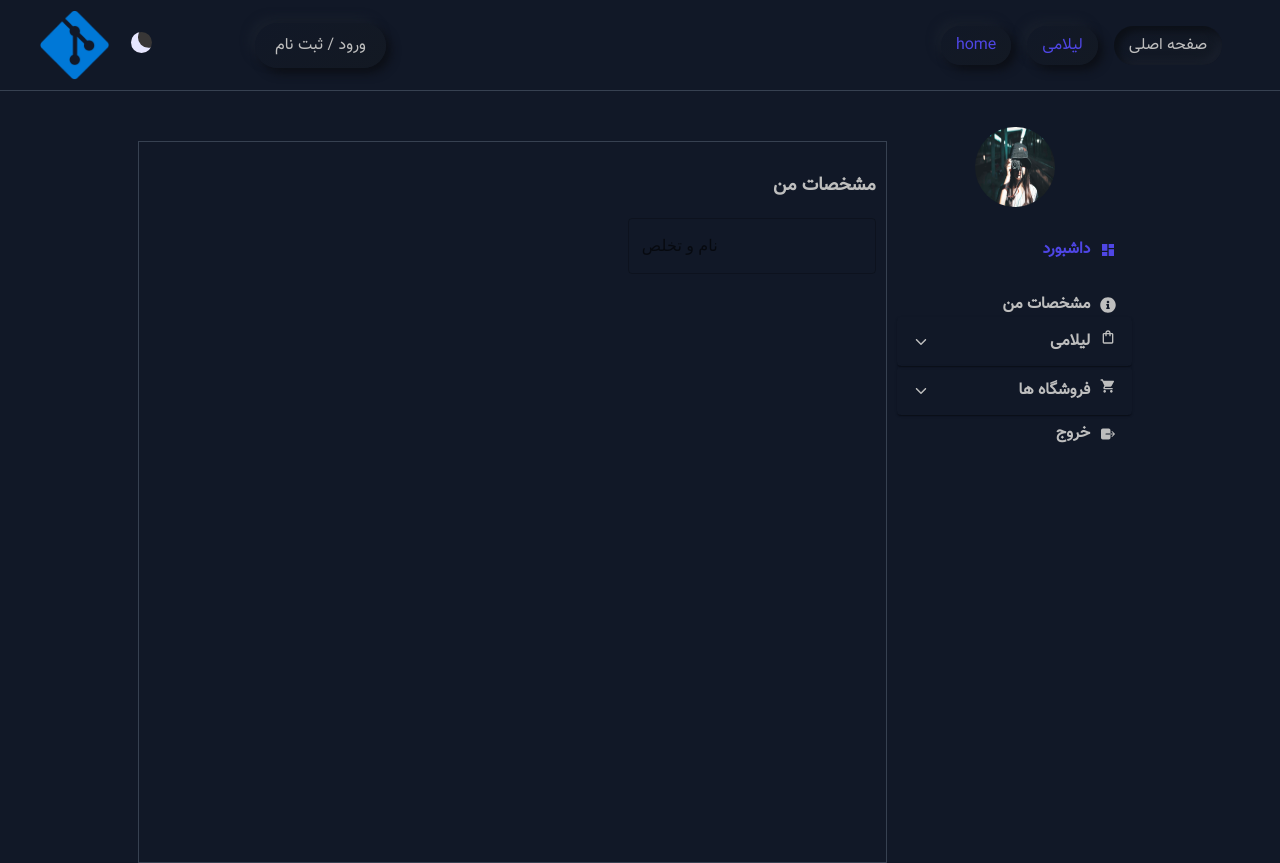
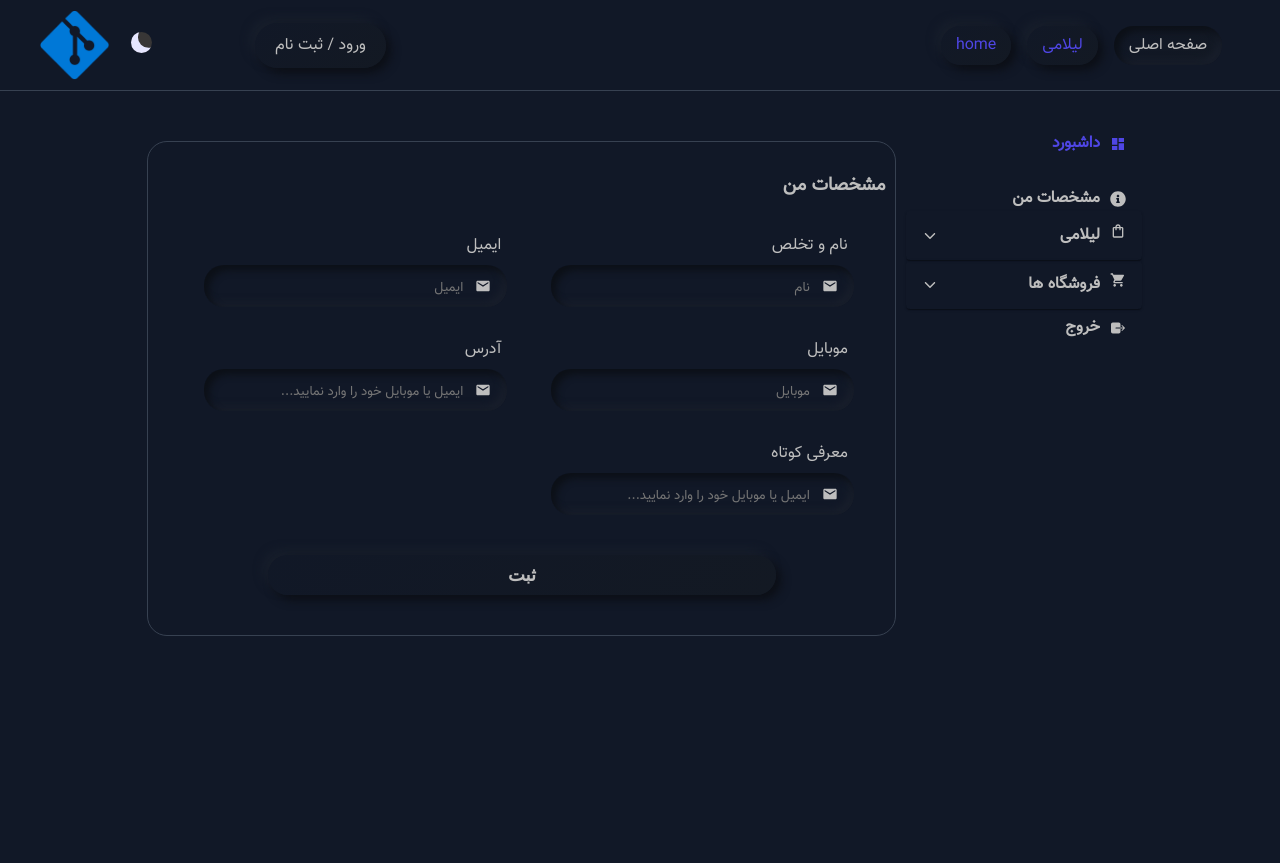
Before and after one commit to omidshayan/arya-web-app-front, a React (Create React App) app: page /userInfo in a window 1280 px wide. After the commit the page ends 800 px from the top, so only its background shows below. Built offline with nearby package versions, Linux system fonts and the light colour scheme.

Commit message:
user info

```diff
--- a/src/App.css
+++ b/src/App.css
@@ -96,6 +96,9 @@ a{
 .t-a{
   text-align: center;
 }
+.d-flex{
+  display: flex;
+}
 .d-flex-all{
   display: flex;
   align-items: center;
--- a/src/Validations/register.js
+++ b/src/Validations/register.js
@@ -14,7 +14,7 @@ export const registerSchema = Yup.object().shape({
 
   mobile: Yup.string()
   .min(10, "موبایل حداقل باید 10 عدد باشد")
-  .max(11, "موبایل حداکثر باید 10 عدد  باشه")
+  .max(10, "موبایل حداکثر باید 10 عدد  باشه")
   .required("نمبر خود را وارد نمایید"),
 
 
@@ -30,6 +30,34 @@ export const registerSchema = Yup.object().shape({
     .required("رمزعبور الزامی است"),
 });
 
+export const userInfo = Yup.object().shape({
+  name: Yup.string()
+  .min(3, "نام حداقل باید 3 حرف باشد")
+  .max(30, "نام حداکثر باید 30 حرف  باشه")
+  .required("نام خود را وارد نمایید"),
+
+  mobile: Yup.string()
+  .min(10, "موبایل حداقل باید 10 عدد باشد")
+  .max(10, "موبایل حداکثر باید 10 عدد  باشه")
+  .required("نمبر خود را وارد نمایید"),
+
+
+  email: Yup.string()
+  .email("ایمیل نا معتبر است")
+  .min(10, "ایمیل نا معتبر است")
+  .max(50, "ایمیل نا معتبر است")
+  .required("ایمیل الزامی است"),
+
+  shortDesc: Yup.string()
+    .min(6, "معرفی کوتاه حداقل باید 6 حرف باشد")
+    .max(400, "معرفی کوتاه حداکثر باید 400 کاراکتر  باشه"),
+
+    address: Yup.string()
+    .min(6, "آدرس حداقل باید 6 حرف باشد")
+    .max(100, "آدرس حداکثر باید 100 کاراکتر  باشه"),
+});
+
+
 export const forgetPassSchema = Yup.object().shape({
   email: Yup.string()
   .email("ایمیل نا معتبر است")
--- a/src/components/userPanel/userContent/UserContent.css
+++ b/src/components/userPanel/userContent/UserContent.css
@@ -1,6 +1,7 @@
 .userContent{
     width: 71%;
-    height: 700px;
+    height: auto;
     border: 1px solid var(--border-color);
     margin-top: 50px;
+    border-radius: 20px;
 }
--- a/src/components/userPanel/userContent/UserContent.jsx
+++ b/src/components/userPanel/userContent/UserContent.jsx
@@ -5,7 +5,7 @@ import UserSidebar from "../userSidebar/UserSidebar";
 export default function UserContent({ title, children }) {
   return (
     <>
-      <div className="singleContainer d-flex-all">
+      <div className="singleContainer d-flex">
         <UserSidebar />
         <div className="userContent p-10">
           <h3>{title}</h3>
--- a/src/components/userPanel/userInfo/UserInfo.css
+++ b/src/components/userPanel/userInfo/UserInfo.css
@@ -1,5 +1,22 @@
-.ttt{
-    color: red !important;
-    direction: ltr !important;
-    border: 1px solid green;
+.userInfo{
+    display: flex;
+    padding: 10px;
+    flex-wrap: wrap;
+    margin: 0 auto;
 }
+.inputParent{
+    width: 49%;
+    margin-top: 5px;
+}
+.inputTitle{
+    width: 95%;
+    margin-right: 8%;
+}
+.backInput{
+    width: 84%;
+    height: 30px;
+    box-shadow: var(--active-shadow);
+    margin: 7px auto 0 auto;
+    border-radius: 20px;
+    padding: 6px;
+}
--- a/src/components/userPanel/userInfo/UserInfo.jsx
+++ b/src/components/userPanel/userInfo/UserInfo.jsx
@@ -1,15 +1,140 @@
-import React from 'react'
-import UserContent from '../userContent/UserContent'
-import TextField from '@mui/material/TextField';
-import './UserInfo.css';
-
+import { useState } from "react";
+import UserContent from "../userContent/UserContent";
+import "./UserInfo.css";
+import { Formik, Form, Field } from "formik";
+import { Helmet } from "react-helmet";
+import { FaKey } from "react-icons/fa6";
+import { MdEmail } from "react-icons/md";
+import { userInfo } from "./../../../Validations/register";
+import Loading from "./../../loading/Loading";
+import { useTranslation } from "react-i18next";
+import { Link } from "react-router-dom";
 
 export default function UserInfo() {
+  const { t } = useTranslation();
+  const [loading, setLoading] = useState(false);
+
   return (
     <>
-        <UserContent title="مشخصات من">
-        <TextField className='ttt' id="outlined-basic" label="نام و تخلص" variant="outlined" />
-        </UserContent>
+      <UserContent title="مشخصات من">
+        <Helmet>
+          <title> مشخصات پنل کاربری</title>
+        </Helmet>
+
+        <Formik
+          initialValues={{ name: "", mobile: "", email: "", address: "", shortDesc: "" }}
+          onSubmit={(values, actions) => {
+            //   handleSubmit(values, actions);
+            console.log(values);
+          }}
+          validationSchema={userInfo}
+        >
+          {({ touched, errors }) => (
+            <Form>
+              <div className="userInfo">
+                <div className="inputParent">
+                  <div className="inputTitle">نام و تخلص</div>
+                  <div className="backInput d-flex-align">
+                    <MdEmail className="intpuIcon" />
+                    <Field
+                      type="text"
+                      name="name"
+                      className="loginInput"
+                      placeholder={t("name")}
+                    />
+                  </div>
+                  <span className="msgError">
+                    {touched.name &&
+                      errors.name &&
+                      errors.name}
+                  </span>
+                </div>
+
+                <div className="inputParent">
+                  <div className="inputTitle">ایمیل</div>
+                  <div className="backInput d-flex-align">
+                    <MdEmail className="intpuIcon" />
+                    <Field
+                      type="email"
+                      name="email"
+                      className="loginInput"
+                      placeholder={t("email")}
+                    />
+                  </div>
+                  <span className="msgError">
+                    {touched.email &&
+                      errors.email &&
+                      errors.email}
+                  </span>
+                </div>
+
+                <div className="inputParent">
+                  <div className="inputTitle">موبایل</div>
+                  <div className="backInput d-flex-align">
+                    <MdEmail className="intpuIcon" />
+                    <Field
+                      type="number"
+                      name="mobile"
+                      className="loginInput"
+                      placeholder={t("mobile")}
+                    />
+                  </div>
+                  <span className="msgError">
+                    {touched.mobile &&
+                      errors.mobile &&
+                      errors.mobile}
+                  </span>
+                </div>
+
+                <div className="inputParent">
+                  <div className="inputTitle">آدرس</div>
+                  <div className="backInput d-flex-align">
+                    <MdEmail className="intpuIcon" />
+                    <Field
+                      type="text"
+                      name="address"
+                      className="loginInput"
+                      placeholder={t("emailOrMobileP")}
+                    />
+                  </div>
+                </div>
+
+                <div className="inputParent">
+                  <div className="inputTitle">معرفی کوتاه</div>
+                  <div className="backInput d-flex-align">
+                    <MdEmail className="intpuIcon" />
+                    <Field
+                      type="text"
+                      name="shortDesc"
+                      className="loginInput"
+                      placeholder={t("emailOrMobileP")}
+                    />
+
+                  </div>
+                </div>
+              </div>
+
+              {!loading && (
+                    <div className="">
+                      <input
+                        className="loginBtn"
+                        type="submit"
+                        value={'ثبت'}
+                      />
+                    </div>
+                  )}
+
+                  {/* loading */}
+                  {loading && (
+                    <div className="loadinAuth">
+                      <Loading />
+                    </div>
+                  )}
+
+            </Form>
+          )}
+        </Formik>
+      </UserContent>
     </>
-  )
+  );
 }
--- a/src/components/userPanel/userSidebar/UserSidebar.css
+++ b/src/components/userPanel/userSidebar/UserSidebar.css
@@ -1,6 +1,6 @@
 .userSidebar{
     width: 23%;
-    height: 700px;
+    height: auto;
 }
 .img-avatar{
     display: flex;
--- a/src/components/userPanel/userSidebar/UserSidebar.jsx
+++ b/src/components/userPanel/userSidebar/UserSidebar.jsx
@@ -14,9 +14,6 @@ export default function UserSidebar() {
   return (
     <>
       <div className="userSidebar p-10">
-        <div className="img-avatar">
-          <img src="img/img-1.jpg" alt="" />
-        </div>
         <div className="userSidebarSingleItems p-t">
           <Link to={'/dashboard'}>
             <div className="f-w color d-flex-align a-u-s">
```
